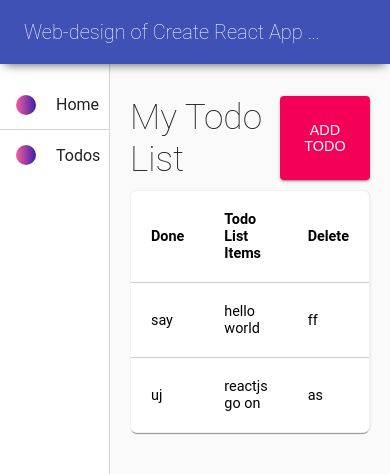
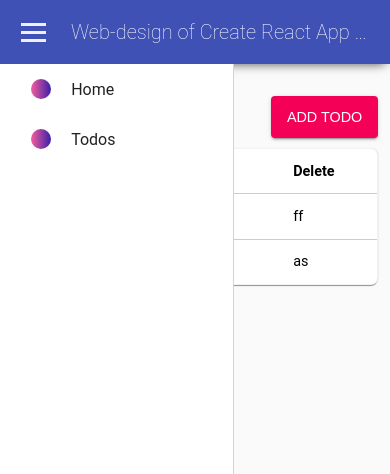
Before and after one commit to OlimovS/todo-html-css, a plain HTML site: page index.html in a window 390 px wide. Shown: the top 474 px of the page. Drawn offline with Linux system fonts and the light colour scheme.

Commit message:
many Mobile features done except side-nav

```diff
--- a/index.html
+++ b/index.html
@@ -13,6 +13,11 @@
 
  <div class="container">
    <header>
+     <div class="burger">
+       <div class="item1"></div>
+       <div class="item2"></div>
+       <div class="item3"></div>
+     </div>
      <h6>Web-design of Create React App with Material UI, ES6, Redux and Routing</h6>
    </header>
 
@@ -24,7 +29,7 @@
    </nav>
 
    <main class="main">
-     <div class="beginner">
+     <div class="begin-todo">
        <h1>My Todo List</h1> <button class="btn">ADD TODO</button>
      </div>
 
--- a/styles.css
+++ b/styles.css
@@ -31,6 +31,21 @@ header h6  {
    text-overflow: ellipsis;
    white-space: nowrap;
    overflow: hidden;
+}
+
+/* Burger nav slider */
+.burger {
+  margin-right: 20px;
+  display: none;
+}
+
+.burger .item1,
+.burger .item2,
+.burger .item3{
+  width: 25px;
+  height: 3px;
+  background-color: rgba(255, 255, 255, 0.91);
+  margin: 5px;
 }
 
 /* --------------> Wrapper <----------------- */
@@ -93,7 +108,7 @@ header h6  {
   padding-right: 20px;
   flex: 1;
 }
-.beginner {
+.begin-todo {
   display: flex;
   justify-content: space-between;
   margin-bottom: 10px;
@@ -161,4 +176,56 @@ header h6  {
   border-top: 1px solid rgba(0, 0, 0, 0.2);
 }
 
-/* ------------> HEADER <----------------- */
+/* ------------> Mobile view <----------------- */
+@media screen and (max-width: 720px) {
+  .container{
+    display: block;
+  }
+  .main{
+    padding-top: 96px;
+    padding-left: 3vw;
+    padding-right: 3vw;
+  }
+  .table th,
+  .table td {
+    padding: 3.5vw;
+  }
+
+
+/* SIde nav bar */
+   body {
+     position: relative;
+   }
+    header {
+      padding: 0 16px;
+    }
+    .burger {
+      display: block;
+    }
+  .side-nav {
+    padding-top: 0;
+    background-color: #ffffff;
+    max-width: 250px;
+    height: calc(100vh - 64px);
+    width: 60%;
+    position: fixed;
+    top: 64px;
+    left: 0;
+  }
+  .nav-links li {
+    border-bottom: none;
+    padding-left: 8vw;
+  }
+}
+
+@media screen and (max-width: 380px) {
+   .begin-todo {
+     flex-direction: column;
+     justify-content: center;
+     align-items: center;
+   }
+   .begin-todo h1 {
+     margin-bottom: 10px;
+   }
+
+}
```
